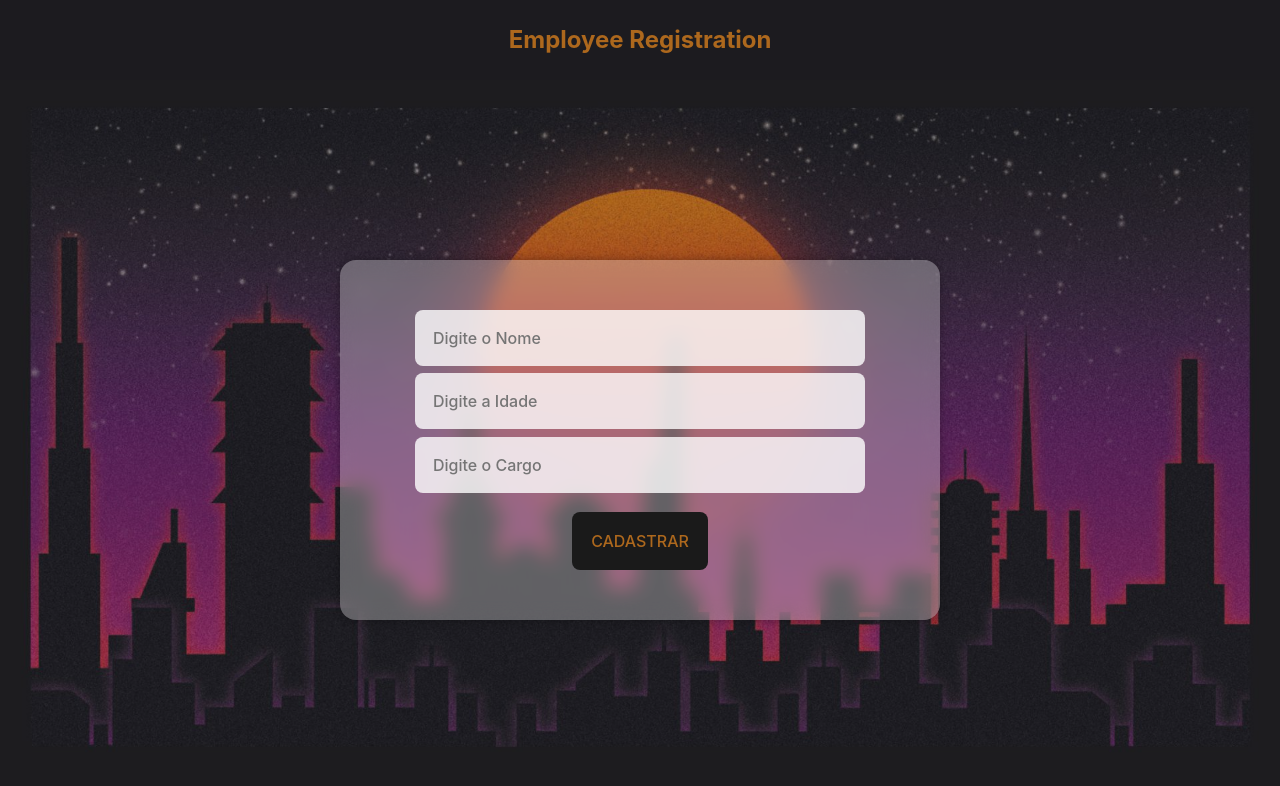
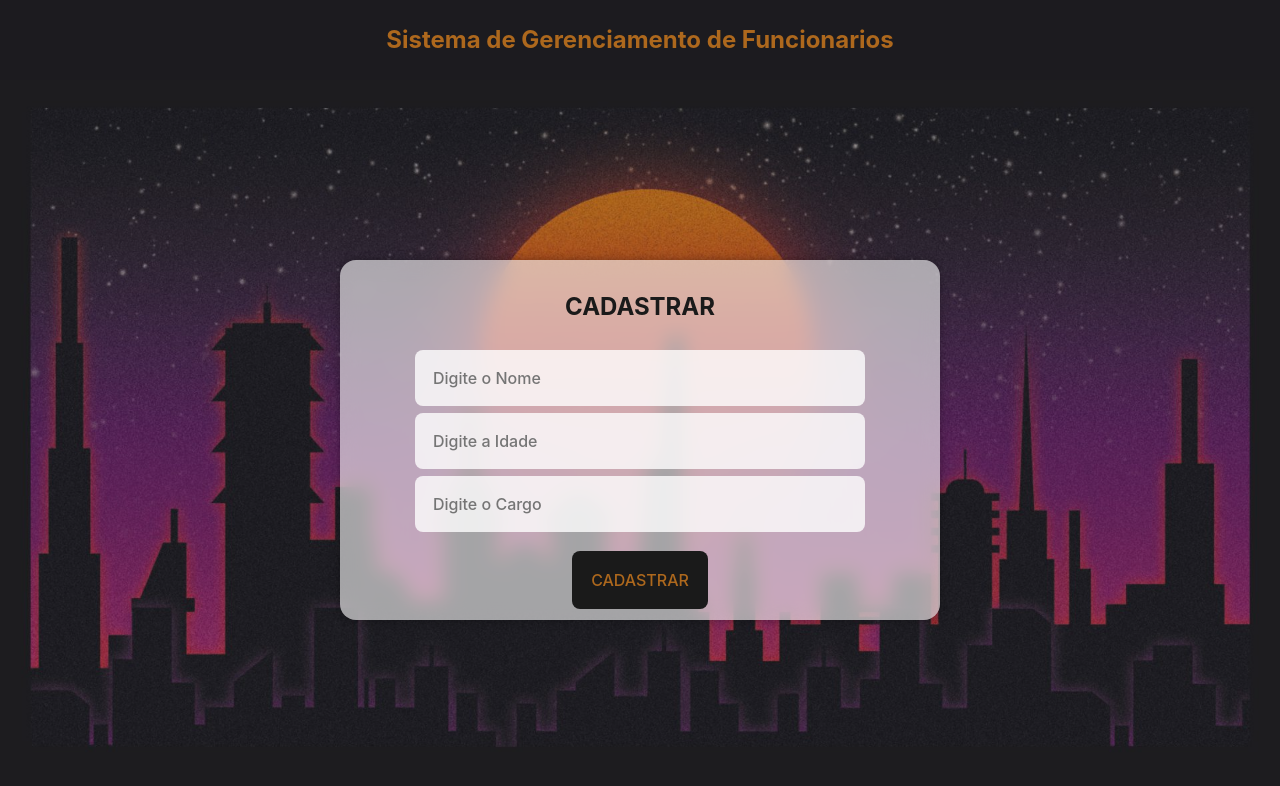
Before and after one commit to CezarNogueira/pessoa_funcionario_poo, a React (Vite) app: page / in a window 1280 px wide. Shown: the top 786 px of the page. Built offline with nearby package versions, Linux system fonts and the light colour scheme.

Commit message:
Mudar e Adicionar Titulos

```diff
--- a/src/assets/Header/Header.jsx
+++ b/src/assets/Header/Header.jsx
@@ -5,7 +5,7 @@ function Header() {
     return(
         <div className="header_wrapper">
             <div className="logo-box">
-                <h2>Employee Registration</h2>
+                <h2>Sistema de Gerenciamento de Funcionarios</h2>
             </div>
         </div>
     );
--- a/src/assets/Page/css/style.css
+++ b/src/assets/Page/css/style.css
@@ -27,7 +27,7 @@
     height: 50%;
     border-radius: 1em;
 
-    background: rgba(255, 255, 255, 0.3);
+    background: rgba(255, 255, 255, 0.6);
     box-shadow: 0 0 10px rgba(0, 0, 0, 0.3);
     backdrop-filter: blur(10px);
 
@@ -37,6 +37,11 @@
     align-items: center;
 
     gap: 2%;
+}
+
+.styles-form h2 {
+    padding: 3%;
+    color: #1a1a1a;
 }
 
 .styles-form input {
@@ -63,7 +68,7 @@
     background-color: #1a1a1a;
     color: #AD681D;
     cursor: pointer;
-    transition: box-shadow 0.4s;
+    transition: all 0.4s;
 }
 
 button:hover {
--- a/src/assets/Page/index.jsx
+++ b/src/assets/Page/index.jsx
@@ -14,6 +14,8 @@ function Funcionario() {
             <div className="overlay"></div>
             <form className="styles-form">
 
+                <h2>CADASTRAR</h2>
+
                 <input type="text" value={nome} onChange={(e) => setNome(e.target.value)} placeholder="Digite o Nome"/>
 
                 <input type="text" name="idade" value={idade} onChange={(e) => setIdade(e.target.value)} placeholder="Digite a Idade"/>
```
